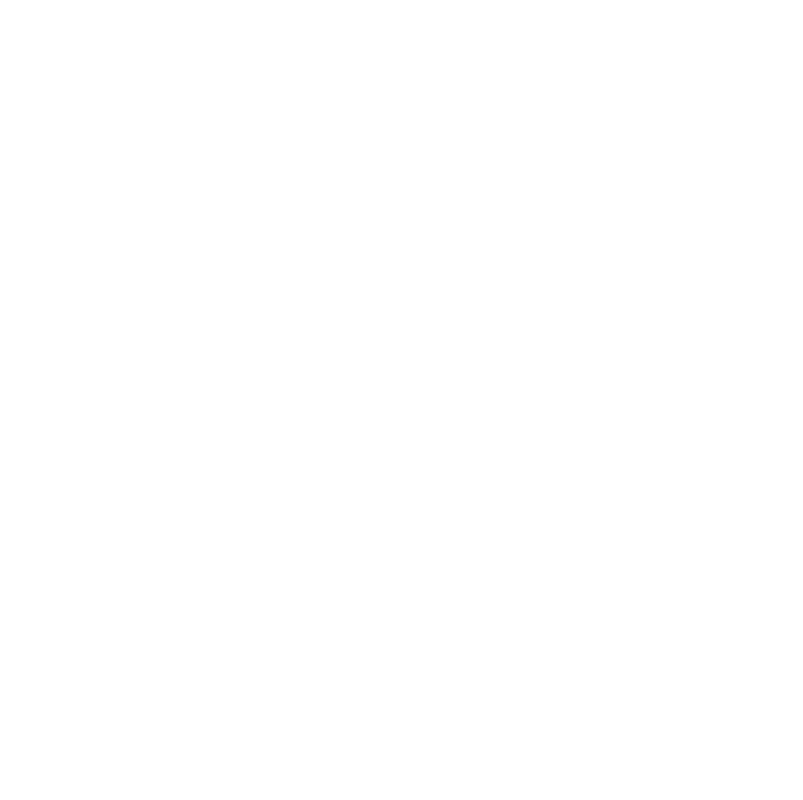
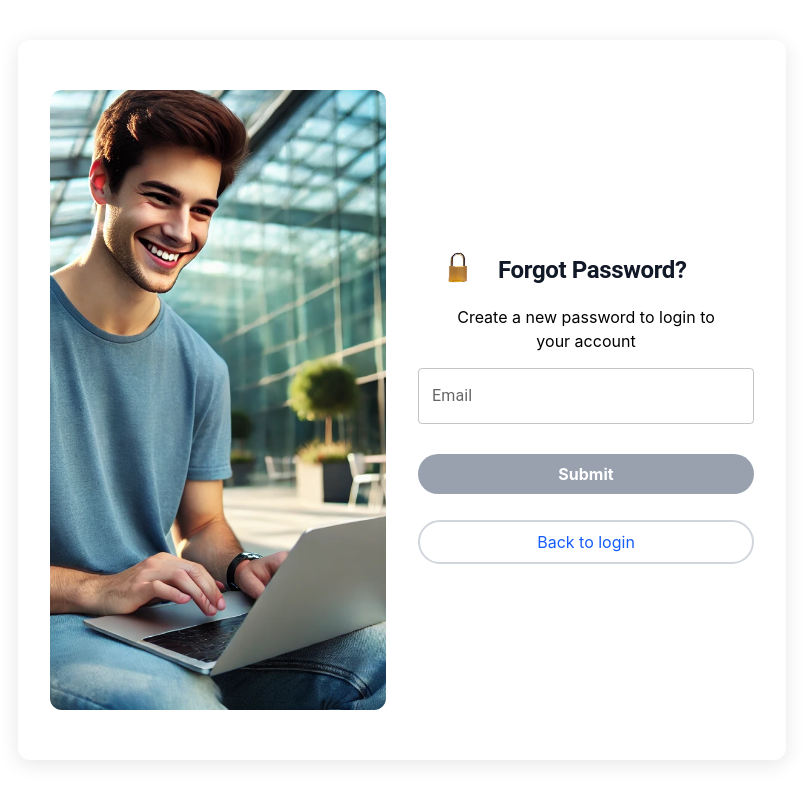
Before and after one commit to laxmany9335/Job-website, a React (Create React App) app: page /forgetpassword in a window 1280 px wide. Before the commit this address had no page. Shown: the whole page, without its empty margins (238-1041 px from the left). Built offline with nearby package versions, Linux system fonts and the light colour scheme.

Commit message:
forget page

```diff
--- a/src/App.js
+++ b/src/App.js
@@ -3,6 +3,7 @@
 import Login from "./page/Login"
 import Home from './page/Home';
 import Signup from './page/Signup';
+import Forgetpassword from './page/Forgetpassword';
 
 function App() {
   return (
@@ -11,6 +12,7 @@
         <Route path="/" element={<Home />} />
         <Route path="/login" element={<Login />} />
         <Route path="/signup" element={<Signup />} />
+        <Route path="/forgetpassword" element={<Forgetpassword />} />
       </Routes>
     </div>
   );
--- /dev/null
+++ b/src/page/Forgetpassword.jsx
@@ -0,0 +1,195 @@
+import React, { useState } from "react";
+import logo from "../Assests/loginlogo.png";
+import lock from "../Assests/lock.png";
+import { Box, Grid, Typography } from "@mui/material";
+import InputField from "../component/InputField";
+import { Link } from "react-router-dom"; // ✅ Fixed: Correct Link import
+import { IoIosArrowRoundBack } from "react-icons/io";
+
+function Forgetpassword() {
+  const [email, setEmail] = useState({ email: "" });
+
+  // Handle input change
+  function handleInputChange(e) {
+    setEmail({ ...email, [e.target.name]: e.target.value });
+  }
+
+  // Email validation
+  const isValidInput = () => {
+    const emailRegex = /^[^\s@]+@[^\s@]+\.[^\s@]+$/;
+    return emailRegex.test(email.email);
+  };
+
+  // Submit handler
+  function handleSubmit(e) {
+    e.preventDefault();
+    if (!isValidInput()) return;
+    console.log("Submitting email:", email.email);
+    // TODO: Add backend logic here
+  }
+
+  return (
+    <Box
+      sx={{
+        width: "100%",
+        height: "100vh",
+        display: "flex",
+        justifyContent: "center",
+        alignItems: "center",
+        backgroundColor: "#ffffff",
+        position: "fixed",
+        top: 0,
+        left: 0,
+        overflow: "hidden",
+      }}
+    >
+      <Grid
+        container
+        sx={{
+          width: "60%",
+          maxWidth: "100vw",
+          height: "90vh",
+          padding: 2,
+          backgroundColor: "#ffffff",
+          alignItems: "stretch",
+          boxShadow: "0px 4px 20px rgba(0, 0, 0, 0.1)",
+          borderRadius: "12px",
+          overflow: "hidden",
+        }}
+      >
+        {/* Left Part */}
+        <Grid
+          item
+          xs={12}
+          md={6}
+          sx={{
+            display: { xs: "none", md: "flex" },
+            justifyContent: "center",
+            alignItems: "center",
+            height: "100%",
+          }}
+        >
+          <Box
+            sx={{
+              width: "100%",
+              height: "100%",
+              display: "flex",
+              justifyContent: "center",
+              alignItems: "center",
+              overflow: "hidden",
+              padding: 2,
+            }}
+          >
+            <img
+              src={logo}
+              alt="Login"
+              style={{
+                width: "100%",
+                maxHeight: "620px",
+                height: "100%",
+                objectFit: "cover",
+                borderRadius: "12px",
+              }}
+              loading="lazy"
+            />
+          </Box>
+        </Grid>
+
+        {/* Right Part */}
+        <Grid
+          item
+          xs={12}
+          md={6}
+          sx={{
+            display: "flex",
+            position: "relative",
+            justifyContent: "center",
+            alignItems: "center",
+            padding: 2,
+          }}
+        >
+          <Box
+            sx={{
+              width: "100%",
+              maxWidth: "550px",
+              height: "100%",
+              maxHeight: "620px",
+              display: "flex",
+              flexDirection: "column",
+              alignItems: "center",
+              justifyContent: "center",
+              gap: 1.8,
+              borderRadius: "12px",
+            }}
+          >
+            {/* Heading */}
+            <Box
+              sx={{
+                width: "100%",
+                display: "flex",
+                flexDirection: "column",
+                justifyContent: "center",
+                alignItems: "start",
+              }}
+            >
+              <Typography
+                color="#111827"
+                fontWeight="bold"
+                variant="h1"
+                sx={{
+                  display: "flex",
+                  alignItems: "center",
+                  fontSize: { xs: "24px", md: "24px" },
+                }}
+              >
+                <img src={lock} height={"60px"} width={"80px"} alt="Lock" />
+                Forgot Password?
+              </Typography>
+              <p className="px-7">
+                Create a new password to login to your account
+              </p>
+            </Box>
+
+            {/* Input */}
+            <InputField
+              type="text"
+              label="Email"
+              placeholder="Enter your email"
+              value={email.email}
+              name="email"
+              onChange={handleInputChange}
+            />
+
+            {/* Error Message */}
+            {email.email && !isValidInput() && (
+              <Typography variant="caption" color="error">
+                Please enter a valid email address
+              </Typography>
+            )}
+
+            {/* Submit Button */}
+            <button
+              onClick={handleSubmit}
+              disabled={!isValidInput()}
+              className={`${
+                isValidInput()
+                  ? "bg-[#1D90A6] hover:bg-[#1D90A6] cursor-pointer"
+                  : "bg-gray-400 cursor-not-allowed"
+              } text-white font-bold py-2 px-4 rounded-full w-full mt-4 transition duration-300 ease-in-out`}
+            >
+              Submit
+            </button>
+
+            {/* Back to Login Link */}
+            <Link to="/login" className="text-blue-600 mt-3 py-2 border-2 border-gray-300 hover:bg-blue-600 hover:text-white w-full rounded-full">
+
+              <span>Back to login</span>
+            </Link>
+          </Box>
+        </Grid>
+      </Grid>
+    </Box>
+  );
+}
+
+export default Forgetpassword;
--- /dev/null
+++ b/src/page/Home.jsx
@@ -0,0 +1,9 @@
+import React from 'react'
+
+function Home() {
+  return (
+    <div>Home</div>
+  )
+}
+
+export default Home
--- a/src/page/Login.jsx
+++ b/src/page/Login.jsx
@@ -207,7 +207,7 @@
               )}
             </Box>
 
-            <Link to="/forget" className="flex gap-1 text-blue-500 hover:bg-blue-50 rounded-md p-1" > <IoIosUnlock fontSize={"20px"}/> <span>forget Password </span></Link>
+            <Link to="/forgetpassword" className="flex gap-1 text-blue-500 hover:bg-blue-50 rounded-md p-1" > <IoIosUnlock fontSize={"20px"}/> <span>forget Password </span></Link>
 
             {/* Login Button */}
             <Button
```
Also changed, not shown: src/Assests/lock.png (added).
